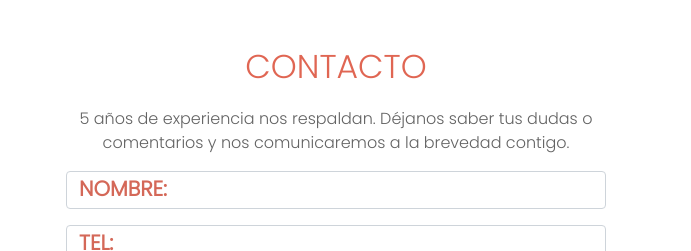
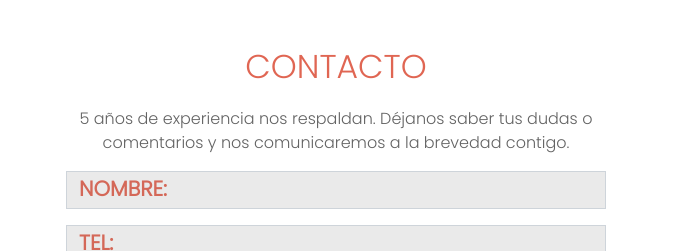
Before and after one commit to JSegoviaa/mi-casa, a plain HTML site: page index.html in a window 1280 px wide. Shown: the part 3575-3826 px from the top of the page, 589-1280 px from the left. Drawn offline with nearby package versions, Linux system fonts and the light colour scheme; files whose address does not match are found by name.

Commit message:
estilos del form

```diff
--- a/index.css
+++ b/index.css
@@ -705,6 +705,8 @@ a:hover {
   height: 55px;
 }
 
-input {
-  background: rebeccapurple;
+input,
+textarea {
+  background: #eaeaea !important;
+  border-radius: 0 !important;
 }
```
